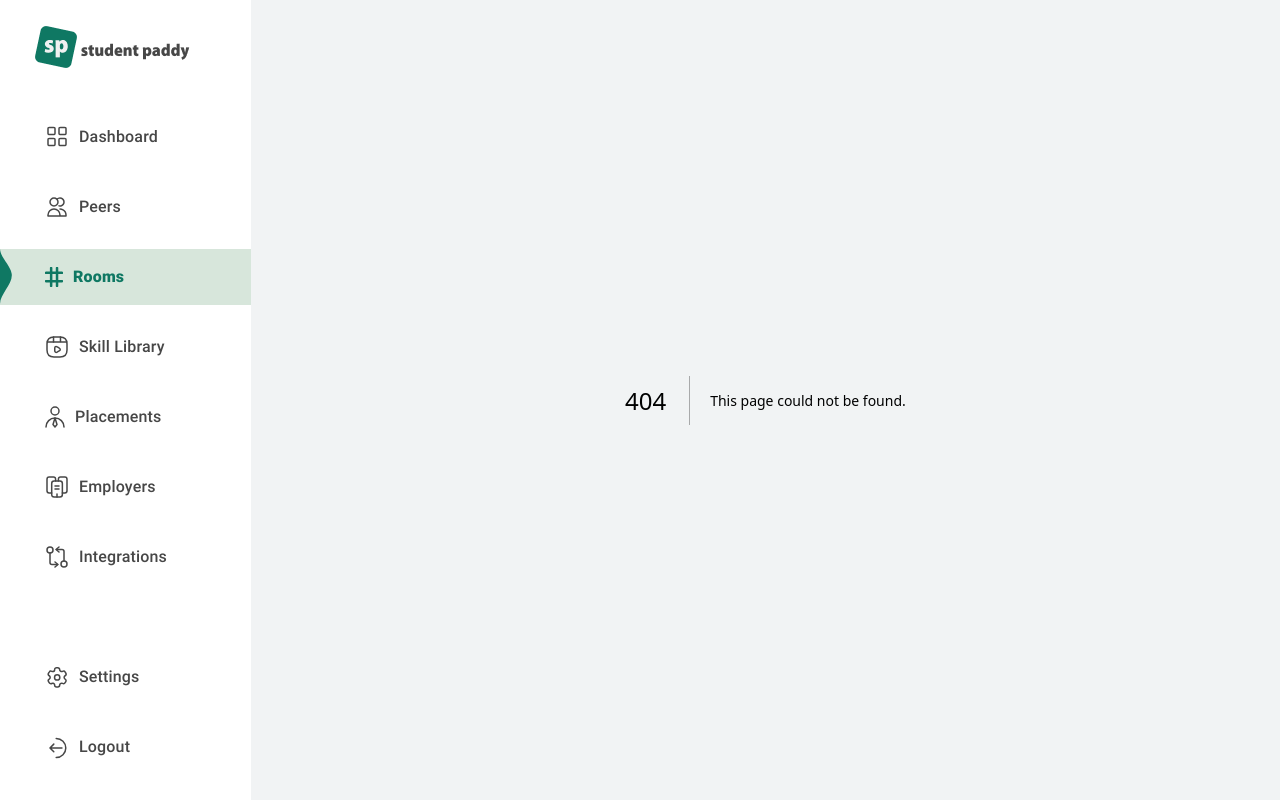
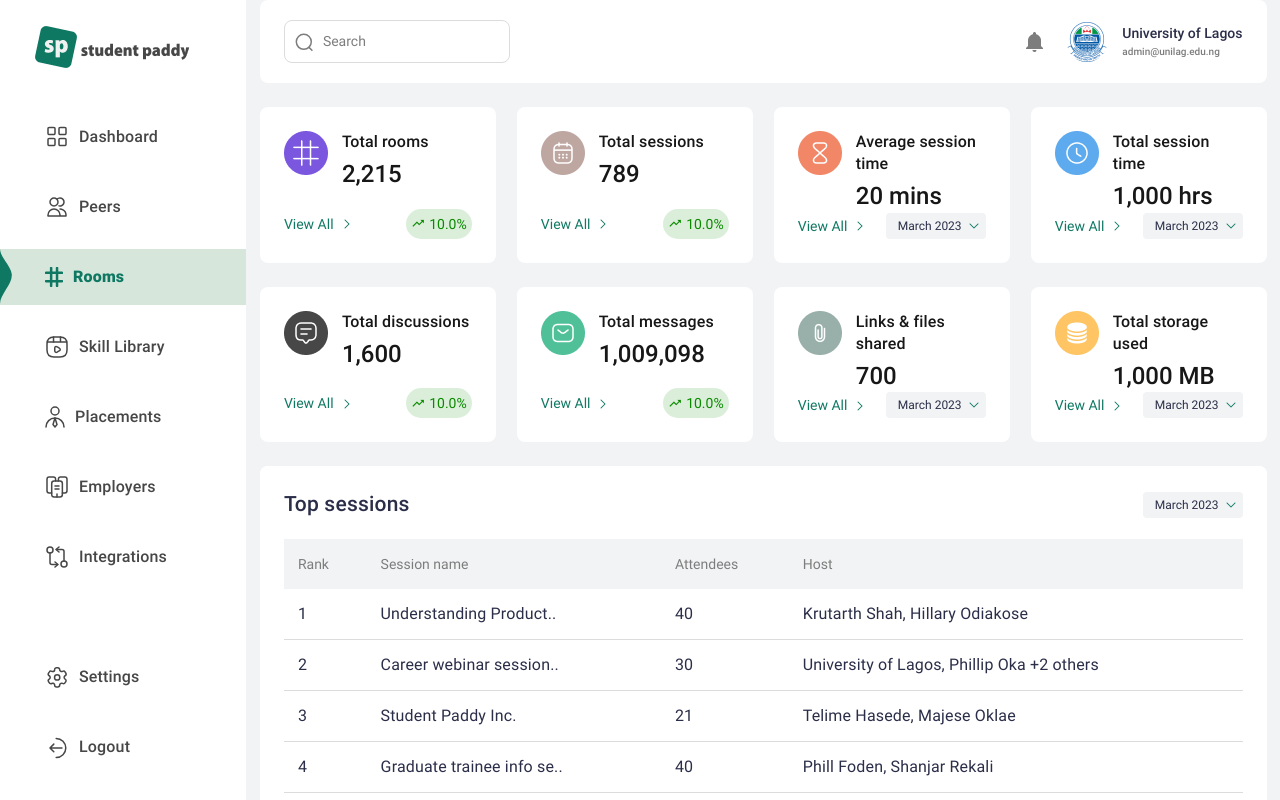
Before and after one commit to ArinzeGit/Student-Paddy-Admin-Dashboard, a Next.js app: page /rooms in a window 1280 px wide. Before the commit this address had no page. Built offline with nearby package versions, Linux system fonts and the light colour scheme.

Commit message:
put cards and tables in rooms page

```diff
--- /dev/null
+++ b/src/app/rooms/page.tsx
@@ -0,0 +1,242 @@
+import Card1 from "@/components/Card1";
+import EntryPageLayout from "../EntryPageLayout";
+import Card2 from "@/components/Card2";
+import Table from "@/components/Table";
+import Link from "next/link";
+import Image from "next/image";
+
+const Rooms = () => {
+  const topSessionsColumns = ["Rank", "Session name", "Attendees", "Host"];
+  const topSessionsData = [
+    {
+      Rank: 1,
+      "Session name": "Understanding Product..",
+      Attendees: 40,
+      Host: "Krutarth Shah, Hillary Odiakose",
+    },
+    {
+      Rank: 2,
+      "Session name": "Career webinar session..",
+      Attendees: 30,
+      Host: "University of Lagos, Phillip Oka +2 others",
+    },
+    {
+      Rank: 3,
+      "Session name": "Student Paddy Inc.",
+      Attendees: 21,
+      Host: "Telime Hasede, Majese Oklae",
+    },
+    {
+      Rank: 4,
+      "Session name": "Graduate trainee info se..",
+      Attendees: 40,
+      Host: "Phill Foden, Shanjar Rekali",
+    },
+    {
+      Rank: 5,
+      "Session name": "Career webinar session..",
+      Attendees: 30,
+      Host: "University of Lagos, Phillip Oka +2 others",
+    },
+    {
+      Rank: 6,
+      "Session name": "Student Paddy Inc.",
+      Attendees: 20,
+      Host: "University of Lagos",
+    },
+  ];
+
+  const topRoomsColumns = [
+    "Rank",
+    "Number",
+    "Room name",
+    "Administrator",
+    "Total session time",
+    "Total messages",
+    "Members",
+  ];
+  const topRoomsData = [
+    {
+      Rank: 1,
+      Number: "#44D",
+      "Room name": "Hash-greed Lifestyle",
+      Administrator: "Nandinele Phatopia",
+      "Total session time": "1000 hrs",
+      "Total messages": 1000,
+      Members: "100 peers",
+    },
+    {
+      Rank: 2,
+      Number: "#212C",
+      "Room name": "AISEC club group",
+      Administrator: "Shamatela Heorsd",
+      "Total session time": "123 hrs",
+      "Total messages": 123,
+      Members: "70 peers",
+    },
+    {
+      Rank: 3,
+      Number: "#123A",
+      "Room name": "Nike outreach and Pride",
+      Administrator: "Ideslo Ikeoad",
+      "Total session time": "80 hrs",
+      "Total messages": 80,
+      Members: "44 peers",
+    },
+    {
+      Rank: 4,
+      Number: "#22D",
+      "Room name": "Hash-greed Lifestyle",
+      Administrator: "Sharey Uiawuy",
+      "Total session time": "1000 hrs",
+      "Total messages": 1000,
+      Members: "100 peers",
+    },
+    {
+      Rank: 5,
+      Number: "#11C",
+      "Room name": "AISEC club group",
+      Administrator: "Idesk Iepwkas",
+      "Total session time": "123 hrs",
+      "Total messages": 123,
+      Members: "70 peers",
+    },
+    {
+      Rank: 6,
+      Number: "#143A",
+      "Room name": "Nike outreach and Pride",
+      Administrator: "Laner Iedhjee",
+      "Total session time": "80 hrs",
+      "Total messages": 80,
+      Members: "44 peers",
+    },
+    {
+      Rank: 7,
+      Number: "#22D",
+      "Room name": "Hash-greed Lifestyle",
+      Administrator: "Sharey Uiawuy",
+      "Total session time": "1000 hrs",
+      "Total messages": 1000,
+      Members: "100 peers",
+    },
+  ];
+
+  function getTop5(data: { [key: string]: any }[]) {
+    return data.slice(0, 5); // Get the first 5 items
+  }
+
+  function getTop6(data: { [key: string]: any }[]) {
+    return data.slice(0, 6); // Get the first 6 items
+  }
+
+  const top5SessionsData = getTop5(topSessionsData);
+  const top6RoomsData = getTop6(topRoomsData);
+
+  return (
+    <EntryPageLayout>
+      <div className="grid grid-cols-2 laptop:grid-cols-4 gap-x-[2.1%] gap-y-[24px]">
+        <Card1
+          label={"Total rooms"}
+          value={"2,215"}
+          iconSrc={"/images/icon-total-rooms.png"}
+          url={""}
+          percentage={10}
+        />
+        <Card1
+          label={"Total sessions"}
+          value={"789"}
+          iconSrc={"/images/icon-total-sessions.png"}
+          url={""}
+          percentage={10}
+        />
+        <Card2
+          label={"Average session time"}
+          value={"20 mins"}
+          iconSrc={"/images/icon-average-session-time.png"}
+          url={""}
+        />
+        <Card2
+          label={"Total session time"}
+          value={"1,000 hrs"}
+          iconSrc={"/images/icon-total-session-time.png"}
+          url={""}
+        />
+        <Card1
+          label={"Total discussions"}
+          value={"1,600"}
+          iconSrc={"/images/icon-total-discussions.png"}
+          url={""}
+          percentage={10}
+        />
+        <Card1
+          label={"Total messages"}
+          value={"1,009,098"}
+          iconSrc={"/images/icon-total-messages.png"}
+          url={""}
+          percentage={10}
+        />
+        <Card2
+          label={"Links & files shared"}
+          value={"700"}
+          iconSrc={"/images/icon-links-files-shared.png"}
+          url={""}
+        />
+        <Card2
+          label={"Total storage used"}
+          value={"1,000 MB"}
+          iconSrc={"/images/icon-total-storage-used.png"}
+          url={""}
+        />
+      </div>
+
+      <div className="w-[100%] mt-[24px] pb-[27px] bg-white rounded-[8px] relative">
+        <Table
+          title="Top sessions"
+          columns={topSessionsColumns}
+          data={top5SessionsData}
+          withMonthToggle
+        />
+        <Link
+          href={""}
+          className="absolute bottom-[16px] left-[50%] translate-x-[-50%]"
+        >
+          <span className="text-[#0F7863] font-roboto font-[400] text-[14px] leading-[1.43]">
+            See full table
+          </span>
+          <Image
+            src={"/images/icon-view-all.png"}
+            alt="View all"
+            width={16}
+            height={16}
+            className="inline-block ml-[5px]"
+          />
+        </Link>
+      </div>
+
+      <div className="w-[100%] mt-[24px] pb-[27px] bg-white rounded-[8px] relative">
+        <Table
+          title="Top rooms"
+          columns={topRoomsColumns}
+          data={top6RoomsData}
+        />
+        <Link
+          href={""}
+          className="absolute bottom-[16px] left-[50%] translate-x-[-50%]"
+        >
+          <span className="text-[#0F7863] font-roboto font-[400] text-[14px] leading-[1.43]">
+            See full table
+          </span>
+          <Image
+            src={"/images/icon-view-all.png"}
+            alt="View all"
+            width={16}
+            height={16}
+            className="inline-block ml-[5px]"
+          />
+        </Link>
+      </div>
+    </EntryPageLayout>
+  );
+};
+
+export default Rooms;
```
